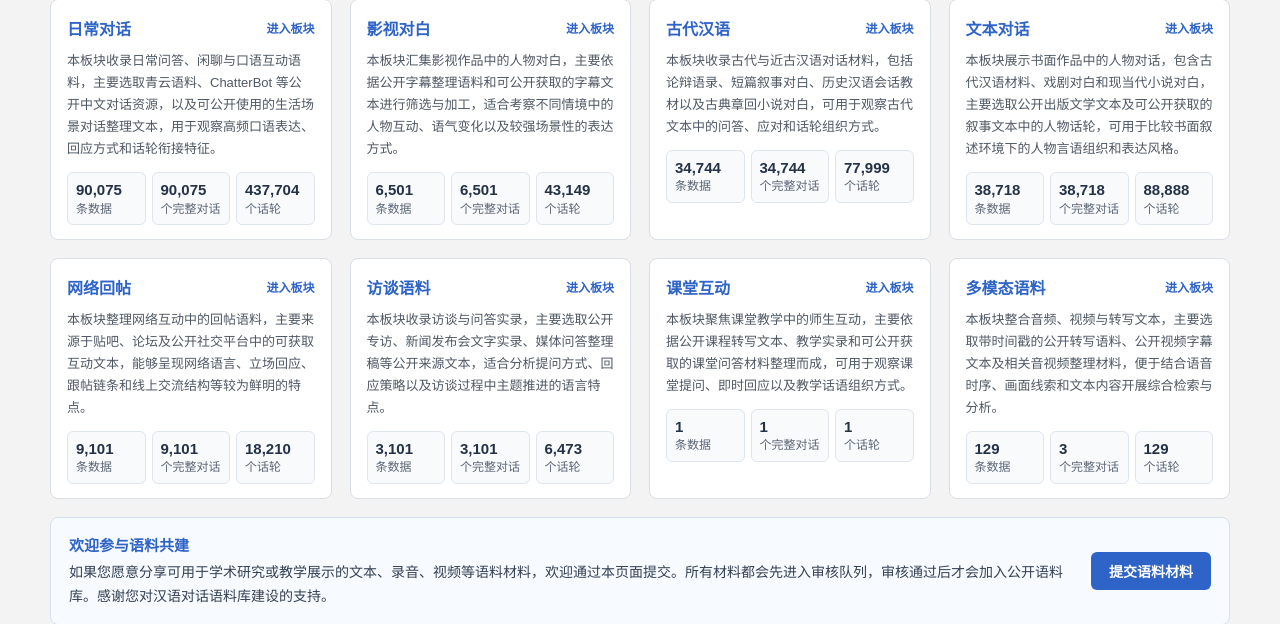
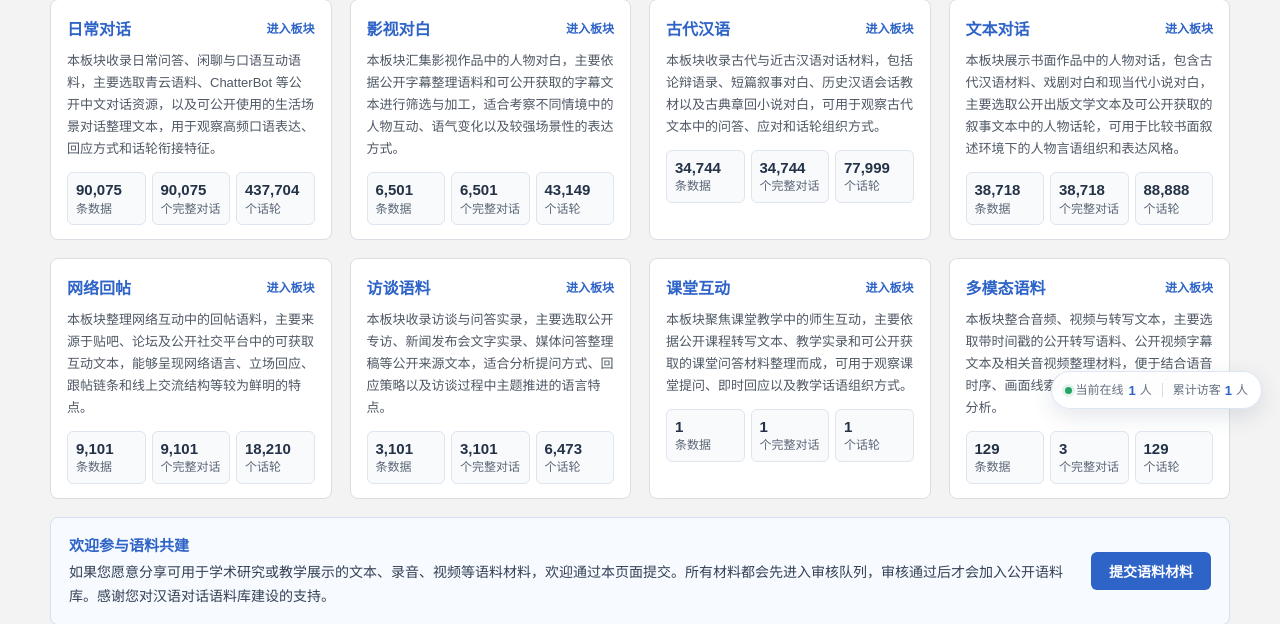
Before and after one commit to shanji111/modern-chinese-dialogue-corpus, a Flask app: page / in a window 1280 px wide. Shown: the part 373-997 px from the top of the page. Run offline with Flask 3, Linux system fonts and the light colour scheme; data comes from the database, SQL or seed files in the repository; some libraries are stand-ins or nearby versions.

Commit message:
Add live visitor statistics

```diff
--- a/app.py
+++ b/app.py
@@ -32,6 +32,14 @@ from services.submission_storage_service import (
 from services.transcription_service import (
     is_transcribable_submission,
     transcribe_submission_media,
+)
+from services.visitor_stats_service import (
+    VISITOR_COOKIE_MAX_AGE,
+    VISITOR_COOKIE_NAME,
+    init_visitor_stats_table,
+    new_visitor_id,
+    normalize_visitor_id,
+    record_visitor_and_get_stats,
 )
 
 app = Flask(__name__)
@@ -2011,6 +2019,37 @@ def search_count():
     return jsonify({"ok": True, "total": int(total)})
 
 
+@app.route("/api/visitor-stats", methods=["POST"])
+def visitor_stats():
+    fetch_site = (request.headers.get("Sec-Fetch-Site") or "").strip().lower()
+    if fetch_site and fetch_site not in {"none", "same-origin", "same-site"}:
+        return jsonify({"ok": False, "error": "cross-site request rejected"}), 403
+
+    visitor_id = normalize_visitor_id(request.cookies.get(VISITOR_COOKIE_NAME))
+    if not visitor_id:
+        visitor_id = new_visitor_id()
+
+    try:
+        stats = record_visitor_and_get_stats(visitor_id, app.secret_key)
+    except Exception as exc:
+        print(f"[visitor-stats] update failed: {exc!r}", flush=True)
+        response = jsonify({"ok": False, "error": "访问统计暂时不可用"})
+        response.status_code = 503
+    else:
+        response = jsonify({"ok": True, **stats})
+        forwarded_proto = (request.headers.get("X-Forwarded-Proto") or "").split(",", 1)[0].strip()
+        response.set_cookie(
+            VISITOR_COOKIE_NAME,
+            visitor_id,
+            max_age=VISITOR_COOKIE_MAX_AGE,
+            secure=request.is_secure or forwarded_proto == "https",
+            httponly=True,
+            samesite="Lax",
+        )
+    response.headers["Cache-Control"] = "no-store, max-age=0"
+    return response
+
+
 @app.route("/resonance")
 def resonance_search():
     if not RESONANCE_SEARCH_ENABLED:
@@ -2427,6 +2466,11 @@ try:
 except Exception as exc:
     print(f"[startup-db] submission table init skipped: {exc!r}", flush=True)
 
+try:
+    init_visitor_stats_table()
+except Exception as exc:
+    print(f"[startup-db] visitor statistics table init skipped: {exc!r}", flush=True)
+
 
 if __name__ == "__main__":
     port = int(os.environ.get("PORT", 5000))
--- a/schema_postgres.sql
+++ b/schema_postgres.sql
@@ -95,6 +95,12 @@ CREATE TABLE IF NOT EXISTS corpus_stats (
     updated_at TIMESTAMP DEFAULT CURRENT_TIMESTAMP
 );
 
+CREATE TABLE IF NOT EXISTS site_visitors (
+    visitor_hash VARCHAR(64) PRIMARY KEY,
+    first_seen_epoch BIGINT NOT NULL,
+    last_seen_epoch BIGINT NOT NULL
+);
+
 CREATE TABLE IF NOT EXISTS dialogue_pairs (
     id BIGINT GENERATED BY DEFAULT AS IDENTITY PRIMARY KEY,
     turn_a_id BIGINT NOT NULL,
@@ -137,6 +143,7 @@ CREATE INDEX IF NOT EXISTS idx_corpus_source_url ON corpus_entries (source_url);
 CREATE INDEX IF NOT EXISTS idx_corpus_crawl_source ON corpus_entries (crawl_source);
 CREATE INDEX IF NOT EXISTS idx_corpus_crawl_date ON corpus_entries (crawl_date);
 CREATE INDEX IF NOT EXISTS idx_corpus_audio_file ON corpus_entries (audio_file);
+CREATE INDEX IF NOT EXISTS idx_site_visitors_last_seen ON site_visitors (last_seen_epoch);
 CREATE INDEX IF NOT EXISTS idx_dialogue_turns_entry ON dialogue_turns (entry_id);
 CREATE INDEX IF NOT EXISTS idx_dialogue_turns_entry_id ON dialogue_turns (entry_id);
 CREATE INDEX IF NOT EXISTS idx_dialogue_turns_conversation ON dialogue_turns (conversation_key, turn_index);
--- a/static/style.css
+++ b/static/style.css
@@ -15,6 +15,74 @@ a {
 
 a:hover {
     text-decoration: underline;
+}
+
+/* ========== Anonymous live visitor counter ========== */
+.visitor-counter {
+    position: fixed;
+    right: 18px;
+    bottom: 18px;
+    z-index: 100;
+    display: inline-flex;
+    align-items: center;
+    gap: 10px;
+    min-height: 38px;
+    box-sizing: border-box;
+    padding: 8px 13px;
+    border: 1px solid rgba(46, 99, 199, 0.16);
+    border-radius: 999px;
+    background: rgba(255, 255, 255, 0.94);
+    box-shadow: 0 7px 22px rgba(35, 48, 78, 0.12);
+    color: #657083;
+    font-size: 12px;
+    line-height: 1;
+    backdrop-filter: blur(8px);
+}
+
+.visitor-counter-item {
+    display: inline-flex;
+    align-items: center;
+    gap: 4px;
+    white-space: nowrap;
+}
+
+.visitor-counter strong {
+    color: #2e63c7;
+    font-size: 13px;
+    font-variant-numeric: tabular-nums;
+}
+
+.visitor-counter-dot {
+    width: 7px;
+    height: 7px;
+    border-radius: 50%;
+    background: #25a565;
+    box-shadow: 0 0 0 3px rgba(37, 165, 101, 0.13);
+}
+
+.visitor-counter-divider {
+    width: 1px;
+    height: 14px;
+    background: #d9dee8;
+}
+
+.visitor-counter-error {
+    color: #8a5b5b;
+    white-space: nowrap;
+}
+
+.visitor-counter-unavailable .visitor-counter-item,
+.visitor-counter-unavailable .visitor-counter-divider {
+    display: none;
+}
+
+@media (max-width: 640px) {
+    .visitor-counter {
+        right: 10px;
+        bottom: 10px;
+        max-width: calc(100vw - 20px);
+        padding: 8px 11px;
+    }
 }
 
 /* ========== 首页新版 ========== */
--- /dev/null
+++ b/static/visitor-counter.js
@@ -0,0 +1,64 @@
+(function () {
+    "use strict";
+
+    const counter = document.querySelector("[data-visitor-counter]");
+    if (!counter) {
+        return;
+    }
+
+    const endpoint = counter.dataset.endpoint;
+    const onlineElement = counter.querySelector("[data-visitor-online]");
+    const totalElement = counter.querySelector("[data-visitor-total]");
+    const errorElement = counter.querySelector("[data-visitor-error]");
+    const numberFormatter = new Intl.NumberFormat("zh-CN");
+    let requestInProgress = false;
+
+    async function refreshVisitorStats() {
+        if (requestInProgress || document.visibilityState === "hidden") {
+            return;
+        }
+        requestInProgress = true;
+
+        try {
+            const response = await fetch(endpoint, {
+                method: "POST",
+                headers: {
+                    "Accept": "application/json",
+                    "X-Requested-With": "fetch"
+                },
+                credentials: "same-origin",
+                cache: "no-store",
+                keepalive: true
+            });
+            if (!response.ok) {
+                throw new Error("Visitor statistics request failed");
+            }
+
+            const data = await response.json();
+            if (data.ok !== true || !Number.isFinite(data.online) || !Number.isFinite(data.total)) {
+                throw new Error("Visitor statistics response is invalid");
+            }
+
+            onlineElement.textContent = numberFormatter.format(data.online);
+            totalElement.textContent = numberFormatter.format(data.total);
+            errorElement.hidden = true;
+            counter.classList.remove("visitor-counter-unavailable");
+            counter.setAttribute("aria-busy", "false");
+            counter.title = `在线人数按近 ${data.window_seconds} 秒内活跃浏览器估算；仅用匿名随机标识去重，不记录 IP 或设备信息`;
+        } catch (error) {
+            errorElement.hidden = false;
+            counter.classList.add("visitor-counter-unavailable");
+            counter.setAttribute("aria-busy", "false");
+        } finally {
+            requestInProgress = false;
+        }
+    }
+
+    refreshVisitorStats();
+    window.setInterval(refreshVisitorStats, 30000);
+    document.addEventListener("visibilitychange", function () {
+        if (document.visibilityState === "visible") {
+            refreshVisitorStats();
+        }
+    });
+})();
--- /dev/null
+++ b/templates/_visitor_counter.html
@@ -0,0 +1,18 @@
+<aside class="visitor-counter"
+       data-visitor-counter
+       data-endpoint="{{ url_for('visitor_stats') }}"
+       aria-label="网站访问人数"
+       aria-live="polite"
+       aria-busy="true"
+       title="在线人数按近期活跃浏览器估算；仅用匿名随机标识去重，不记录 IP 或设备信息">
+    <span class="visitor-counter-item visitor-counter-online">
+        <span class="visitor-counter-dot" aria-hidden="true"></span>
+        当前在线 <strong data-visitor-online>--</strong> 人
+    </span>
+    <span class="visitor-counter-divider" aria-hidden="true"></span>
+    <span class="visitor-counter-item">
+        累计访客 <strong data-visitor-total>--</strong> 人
+    </span>
+    <span class="visitor-counter-error" data-visitor-error hidden>访问统计暂不可用</span>
+</aside>
+<script src="{{ url_for('static', filename='visitor-counter.js') }}" defer></script>
--- a/templates/browse.html
+++ b/templates/browse.html
@@ -223,5 +223,6 @@
     })();
     </script>
 
+    {% include "_visitor_counter.html" %}
 </body>
 </html>
--- a/templates/data_sources.html
+++ b/templates/data_sources.html
@@ -73,5 +73,6 @@
             如数据来源、许可证或展示边界发生变化，本站将先更新本说明页，再决定是否开放音频播放。任何公开样例都应保留来源、许可证和必要的引用信息。
         </p>
     </div>
+    {% include "_visitor_counter.html" %}
 </body>
 </html>
--- a/templates/guide.html
+++ b/templates/guide.html
@@ -225,5 +225,6 @@
     </div>
 
     <script src="{{ url_for('static', filename='guide.js') }}"></script>
+    {% include "_visitor_counter.html" %}
 </body>
 </html>
--- a/templates/home.html
+++ b/templates/home.html
@@ -95,5 +95,6 @@
             });
         })();
     </script>
+    {% include "_visitor_counter.html" %}
 </body>
 </html>
--- a/templates/resonance.html
+++ b/templates/resonance.html
@@ -66,5 +66,6 @@
 
     <script src="{{ url_for('static', filename='resonance.js') }}"></script>
 
+    {% include "_visitor_counter.html" %}
 </body>
 </html>
--- a/templates/results.html
+++ b/templates/results.html
@@ -222,5 +222,6 @@
     })();
     </script>
 
+    {% include "_visitor_counter.html" %}
 </body>
 </html>
--- a/templates/submit.html
+++ b/templates/submit.html
@@ -93,5 +93,6 @@
             </form>
         {% endif %}
     </div>
+    {% include "_visitor_counter.html" %}
 </body>
 </html>
```
Also changed, not shown: docs/deployment_env.md (+12 -0 lines), services/visitor_stats_service.py (added, +113 -0 lines).
